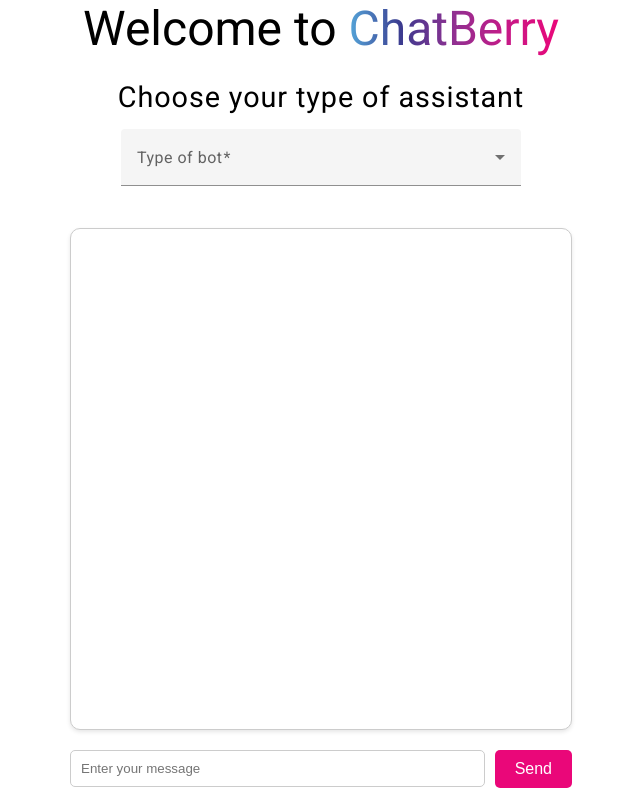
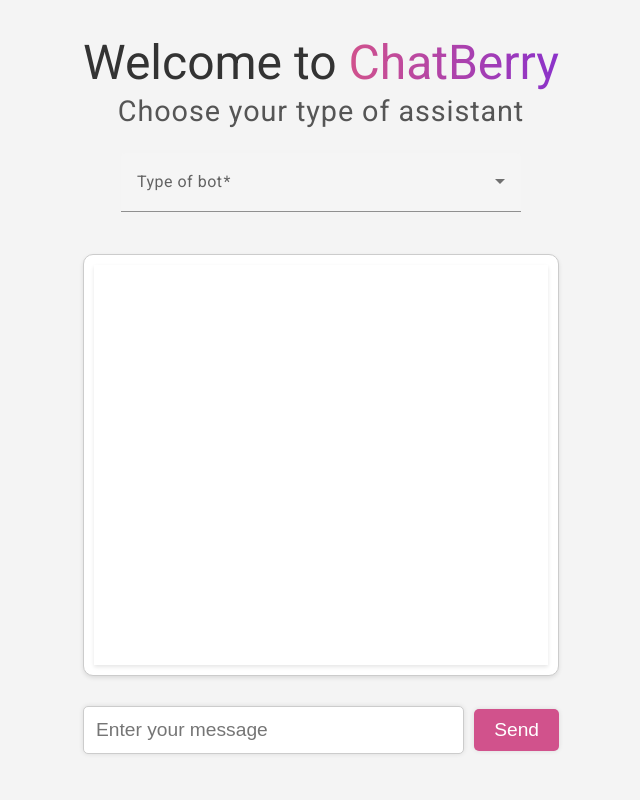
Before and after one commit to NoureddineHelb/ChatBerry-front, an Angular app: page / in a window 1280 px wide. Shown: the whole page, without its empty margins (319-959 px from the left). Built offline with nearby package versions, Linux system fonts and the light colour scheme.

Commit message:
structure front ok

```diff
--- a/src/app/app.component.css
+++ b/src/app/app.component.css
@@ -1,15 +1,13 @@
 /* Global Styles */
-*{
+* {
+    box-sizing: border-box;
     margin: 0;
     padding: 0;
-    box-sizing: border-box;
 }
 
 body {
-    font-family: Arial, sans-serif;
-    margin: 0;
-    padding: 0;
-    background-color: white;
+    font-family: -apple-system, BlinkMacSystemFont, "Segoe UI", Roboto, Helvetica, Arial, sans-serif;
+    background-color: #f4f4f4;
     min-height: 100vh;
 }
 
@@ -19,31 +17,46 @@
     justify-content: center;
     align-items: center;
     height: 100vh;
-    flex-direction: column;
-
+    background-color: #f4f4f4; /* Subtle background */
 }
 
 /* Content Container */
 .content {
     text-align: center;
-    padding: 20px;
+    padding: 40px;
 }
 
 /* Heading Styles */
 h1 {
     font-size: 3rem;
-    margin-bottom: 40px;
+    margin-bottom: 20px;
+    font-weight: 400;
+    color: #333;
 }
 
 .gradient-text {
-    background-image: linear-gradient(90deg, #55A7DA, #3B3B8F, #903091, #C61987, #EA0779);
+    background: linear-gradient(90deg, #d1528c, #8b32ca);
     -webkit-background-clip: text;
     -webkit-text-fill-color: transparent;
+    animation: pulse 1s ease-in-out infinite;
+}
+
+@keyframes pulse {
+    0% {
+        opacity: 1;
+    }
+    50% {
+        opacity: 0.8;
+    }
+    100% {
+        opacity: 1;
+    }
 }
 
 h4 {
     font-size: 1.8rem;
-    margin-bottom: 20px;
+    margin-bottom: 30px;
+    color: #555;
 }
 
 /* Form Field Styles */
@@ -56,7 +69,7 @@
 /* Select Styles */
 mat-select {
     width: 100%;
-    font-size: 1.2rem;
+    font-size: 1.4rem;
     color: #333;
 }
 
@@ -69,89 +82,97 @@
 /* Hint Styles */
 .mat-hint {
     font-size: 1rem;
-    color: #666;
-}
-
-/* Chat Container */
-.chat-container {
-    background-color: #ffffff;
-    border: 1px solid #ccc;
-    border-radius: 10px;
-    margin: 20px 0;
-    padding: 250px;
-    box-shadow: 0 2px 4px rgba(0, 0, 0, 0.1);
-    overflow: auto; /* ajustement auto */
-    max-height: 300px; /* pour pas que ça sois trop gros*/
+    color: #aaa;
 }
 
 /* Input Container */
 .input-container {
     display: flex;
     align-items: center;
+    margin-top: 30px;
 }
 
 .input-container input {
     flex: 1;
-    padding: 10px;
+    padding: 12px;
     border: 1px solid #ccc;
     border-radius: 5px;
     margin-right: 10px;
+    box-shadow: 0 0 5px rgba(0, 0, 0, 0.1);
+    font-size: 1.2rem;
 }
 
 .input-container button {
+    background-color: #d1528c;
+    color: #fff;
     padding: 10px 20px;
     border: none;
     border-radius: 5px;
-    background-color: #EA0779; /* rose de ama */
-    color: #ffffff;
-    font-size: 1rem;
+    font-size: 1.2rem;
     cursor: pointer;
     transition: background-color 0.3s ease;
+    box-shadow: 0 0 5px rgba(0, 0, 0, 0.1);
 }
 
 .input-container button:hover {
-    background-color: #C61987; /* Vcontour un peu plus fonce du rose */
+    background-color: #8b32ca;
 }
 
-/*Section animation*/
-.container{
-    position: relative;
-    width: 100%;
-    height: 100%;
-    overflow: hidden;
+/* Chat section */
+/* CSS pour les messages envoyés par l'utilisateur */
+.sent-message {
+    text-align: left;
+    margin-right: 50%; /* Pour éviter que le texte se superpose avec les messages reçus */
 }
 
-.bubbles{
-    position: relative;
-    display: flex;
-    z-index: -100;
+/* CSS pour les messages reçus du bot */
+.received-message {
+    text-align: right;
+    margin-left: 50%; /* Pour éviter que le texte se superpose avec les messages envoyés */
 }
 
-.bubbles span{
-    position: relative;
-    width: 30px;
-    height: 30px;
-    background: #4fc3dc;
-    margin: 0 4px;
-    border-radius: 50%;
-    box-shadow: 0 0 0 10px #4fc3dc44,
-    0 0 50px #4fc3dc,
-    0 0 100px #4fc3dc;
-    animation: animate 15s linear infinite;
-    animation-duration: calc(290s / var(--i));
+/* Style des messages *//* Chat Container */
+.chat-container {
+    background-color: #ffffff;
+    border: 1px solid #ccc;
+    border-radius: 10px;
+    margin: 20px 0;
+    padding: 10px;
+    box-shadow: 0 2px 4px rgba(0, 0, 0, 0.1);
+    overflow: hidden; /* Pour cacher le débordement */
+    max-width: 100%; /* Pour s'adapter à la largeur de son conteneur parent */
 }
 
-.bubbles span:nth-child(even){
-    background: #ff2d75;
-    box-shadow: 0 0 0 10px #ff2d7544,
-    0 0 50px #ff2d75,
-    0 0 100px #ff2d75;
+/* Scrollable container for messages */
+.message-scroll {
+    min-height: 50vh;
+    max-height: 70vh; /* Utilisation de 70% de la hauteur de la fenêtre */
+    max-width: 80vh;
+    overflow-y: auto; /* Activation du défilement vertical */
+    box-shadow: 0 2px 4px rgba(0, 0, 0, 0.1); /* Ajout d'un contour d'ombre à l'extérieur du conteneur */
 }
-@keyframes animate {
-    0%{
-        transform: translateY(100vh) scale(0);
-    }
-    100%{
-        transform: translateY(-10vh) scale(1);
-    }
+
+/* Style des messages */
+.chat-container p {
+    padding: 10px;
+    border-radius: 10px;
+    margin: 5px;
+    display: inline-block;
+    max-width: 80%; /* Ajustement de la largeur maximale des messages */
+    text-align: justify; /* Pour justifier le texte */
 }
+
+/* Style des messages envoyés par l'utilisateur */
+.sent-message p {
+    background-color: #EA0779;
+    color: white;
+}
+
+/* Style des messages reçus du bot */
+.received-message p {
+    background-color: #55A7DA;
+    color: white;
+}
+
+
+/*background*/
--- a/src/app/app.component.html
+++ b/src/app/app.component.html
@@ -1,10 +1,4 @@
-<!-- * * * * * * * * * * * * * * * * * * * * * * * * * * * * * * * -->
 <main class="main">
-    <!-- Section animation
-    <div class="bubbles">
-        <span *ngFor="let index of animationIndexes" [style.--i]="index"></span>
-    </div>
-     Section Title and choose type -->
     <div class="content">
         <h1>Welcome to <span class="gradient-text">{{title}}</span></h1>
 
@@ -25,18 +19,18 @@
 
         <!-- Section Message container just HTML -->
         <div class="chat-container">
-            <div *ngFor="let message of messages">
-                <p [ngClass]="{ 'sent-message': message.type === 'You', 'received-message': message.type === 'Berry' }">{{ message.type + ' : ' + message.content }}</p>
+            <div class="message-scroll">
+                <div *ngFor="let message of messages" [ngClass]="{'sent-message': message.type === 'You', 'received-message': message.type === 'Berry'}">
+                    <p>{{ message.content }}</p>
+                </div>
             </div>
         </div>
 
         <div class="input-container">
-            <input placeholder="Enter your message" [(ngModel)]="userInput" />
-            <button (click)="sendMessage(userInput)">Send</button>
+            <input class="message-input" placeholder="Enter your message" [(ngModel)]="userInput" (keyup.enter)="sendMessage(userInput)" />
+            <button class="send-button" (click)="sendMessage(userInput)">Send</button>
         </div>
 
     </div>
+    <router-outlet />
 </main>
-<!-- * * * * * * * * * * * * * * * * * * * * * * * * * * * * * * * * -->
-
-<router-outlet />
--- a/src/app/app.component.ts
+++ b/src/app/app.component.ts
@@ -1,4 +1,4 @@
-import { Component } from '@angular/core';
+import {Component} from '@angular/core';
 import {RouterLink, RouterLinkActive, RouterOutlet} from '@angular/router';
 import {CommonModule} from "@angular/common";
 import {FormControl, FormsModule, ReactiveFormsModule, Validators} from "@angular/forms";
@@ -15,11 +15,13 @@
   templateUrl: './app.component.html',
   styleUrl: './app.component.css'
 })
-export class AppComponent {
+export class AppComponent{
   title = 'ChatBerry';
   userInput: string = '';
   messages: { content: string, type: 'You' | 'Berry' }[] = [];
   animationIndexes: number[];
+
+
 
   constructor(private chatService: ChatService) {
     this.animationIndexes = Array.from({ length: 30 }, () => Math.floor(Math.random() * 100));
@@ -32,8 +34,10 @@
     { name: 'Assistant', type: 'Helpful assistant' },
     { name: 'Programmer', type: 'Code Interpreter!' },
   ];
+  dotCount: number = 10;
 
   sendMessage(message: string) {
+    if (message.trim() !== '') {
       this.userInput = ''; // réinitialiser le champ
 
       this.chatService.sendMessage(message).subscribe(
@@ -45,3 +49,5 @@
     }
 
   }
+
+}
```
Lines whose indentation alone changed are shown as unchanged.
